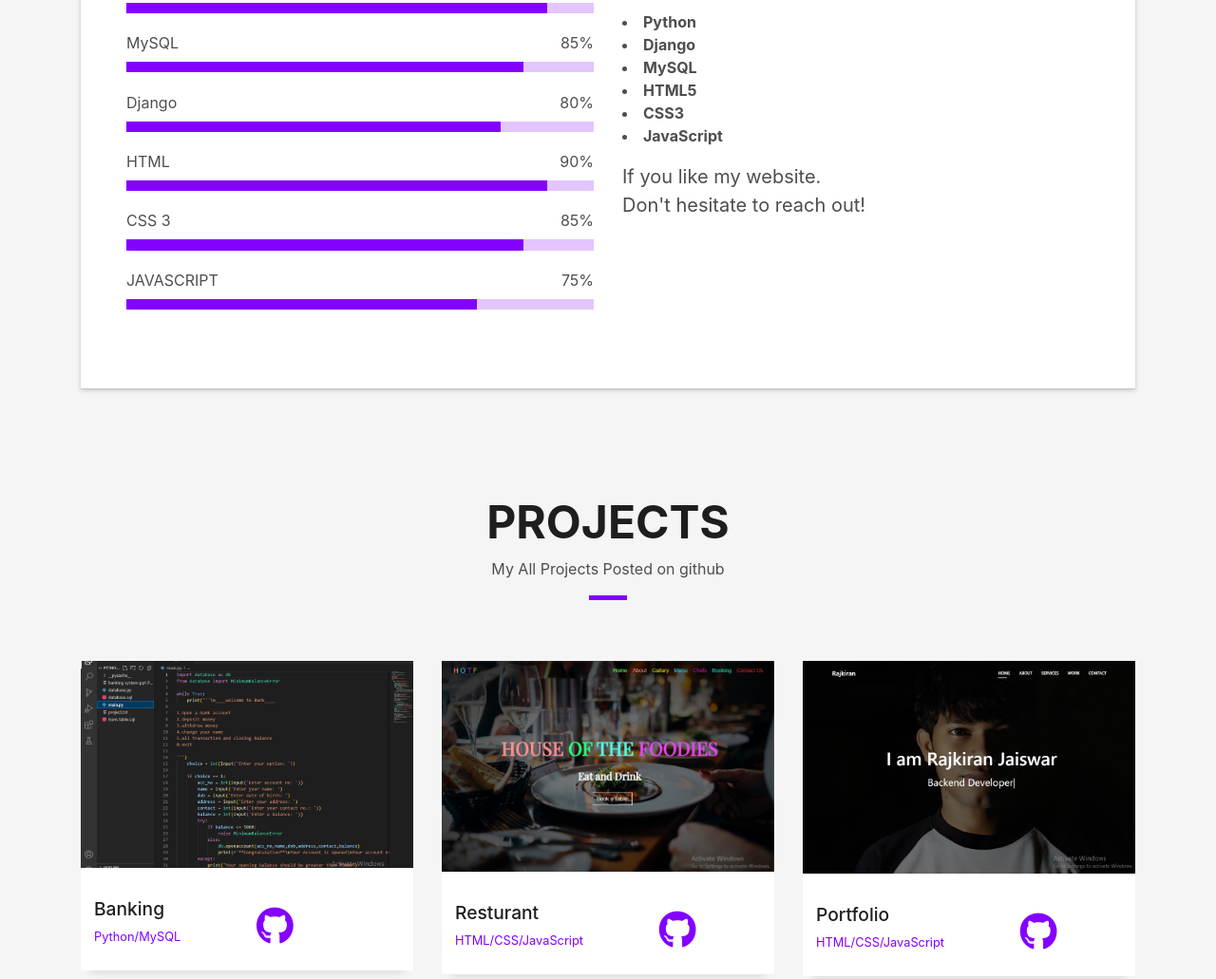
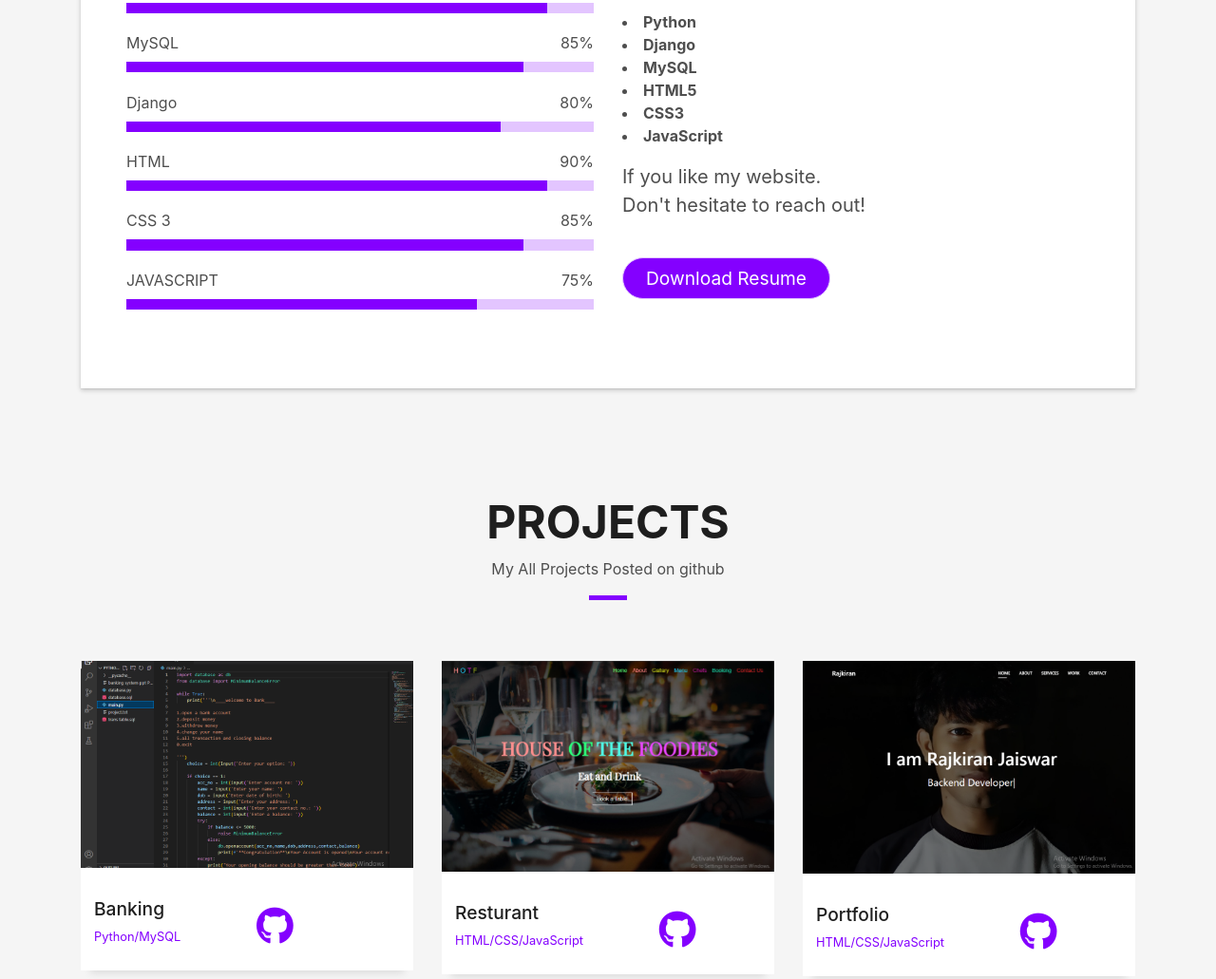
Before and after one commit to Rajkiran-125/Portfolio-, a website: page index.html in a window 1280 px wide. Shown: the part 1245-2276 px from the top of the page at 95% size. Drawn offline with Linux system fonts and the light colour scheme; files whose address does not match are found by name.

Commit message:
Resume Update

```diff
--- a/css/style-purple.css
+++ b/css/style-purple.css
@@ -1156,7 +1156,7 @@ footer .credits a {
 }
 
 .button-big {
-  padding: .9rem 2.3rem;
+  padding: .4rem 1.5rem;
   font-size: 1.2rem;
 }
 
--- a/index.html
+++ b/index.html
@@ -59,6 +59,9 @@
           </li>
           <li class="nav-item">
             <a class="nav-link js-scroll" href="#contact">Contact</a>
+          </li>
+          <li class="nav-item">
+            <a class="nav-link js-scroll" href="resume.pdf">Resume</a>
           </li>
         </ul>
       </div>
@@ -166,6 +169,8 @@
                     <b>If you like my website. <br>
                       Don't hesitate to reach out!</b>
                   </p>
+                  <br>
+                  <a class="button button-a button-big button-rouded" href="resume.pdf" download>Download Resume</a>
                 </div>
               </div>
             </div>
```
Also changed, not shown: 1 other file.
